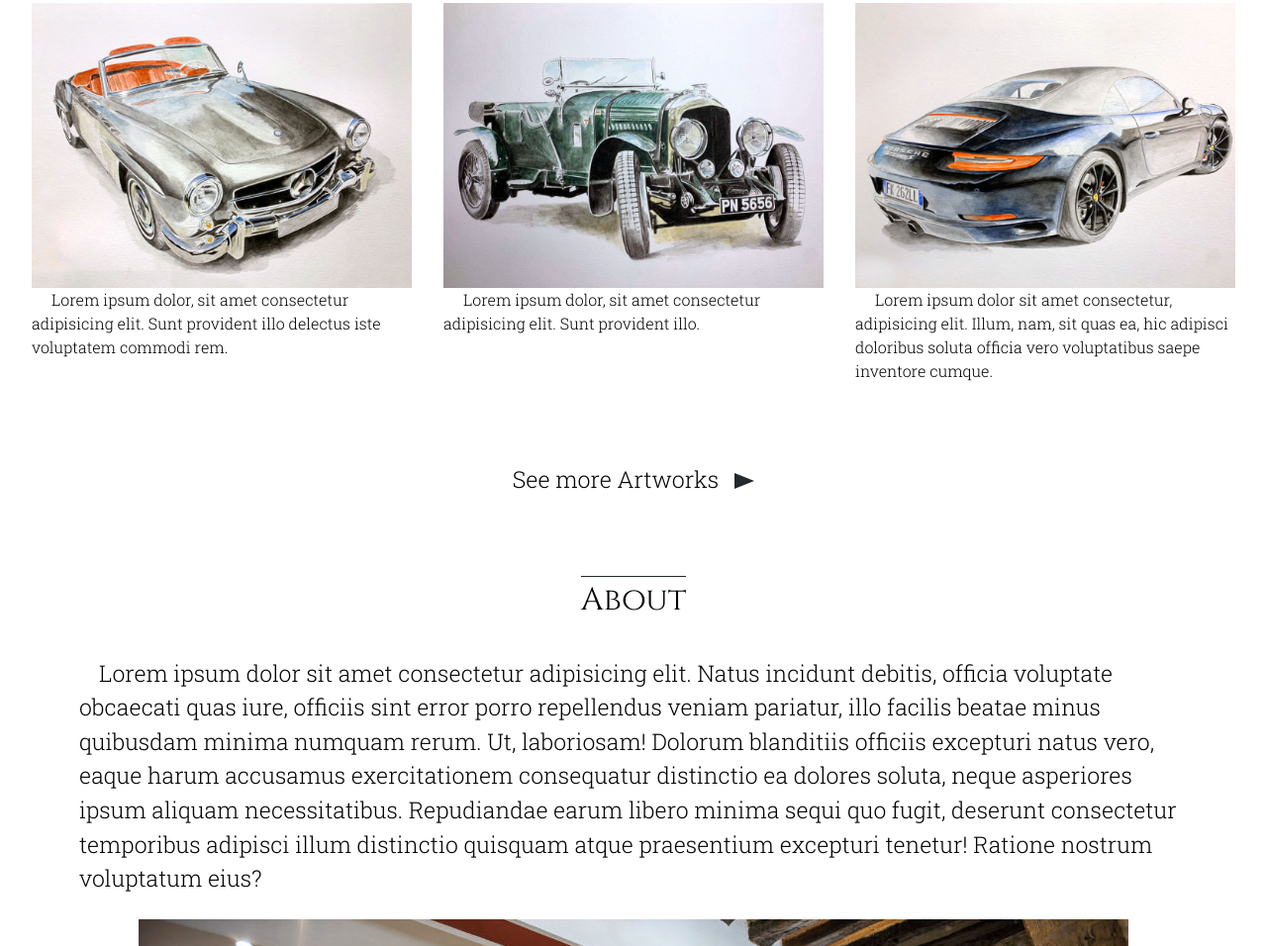
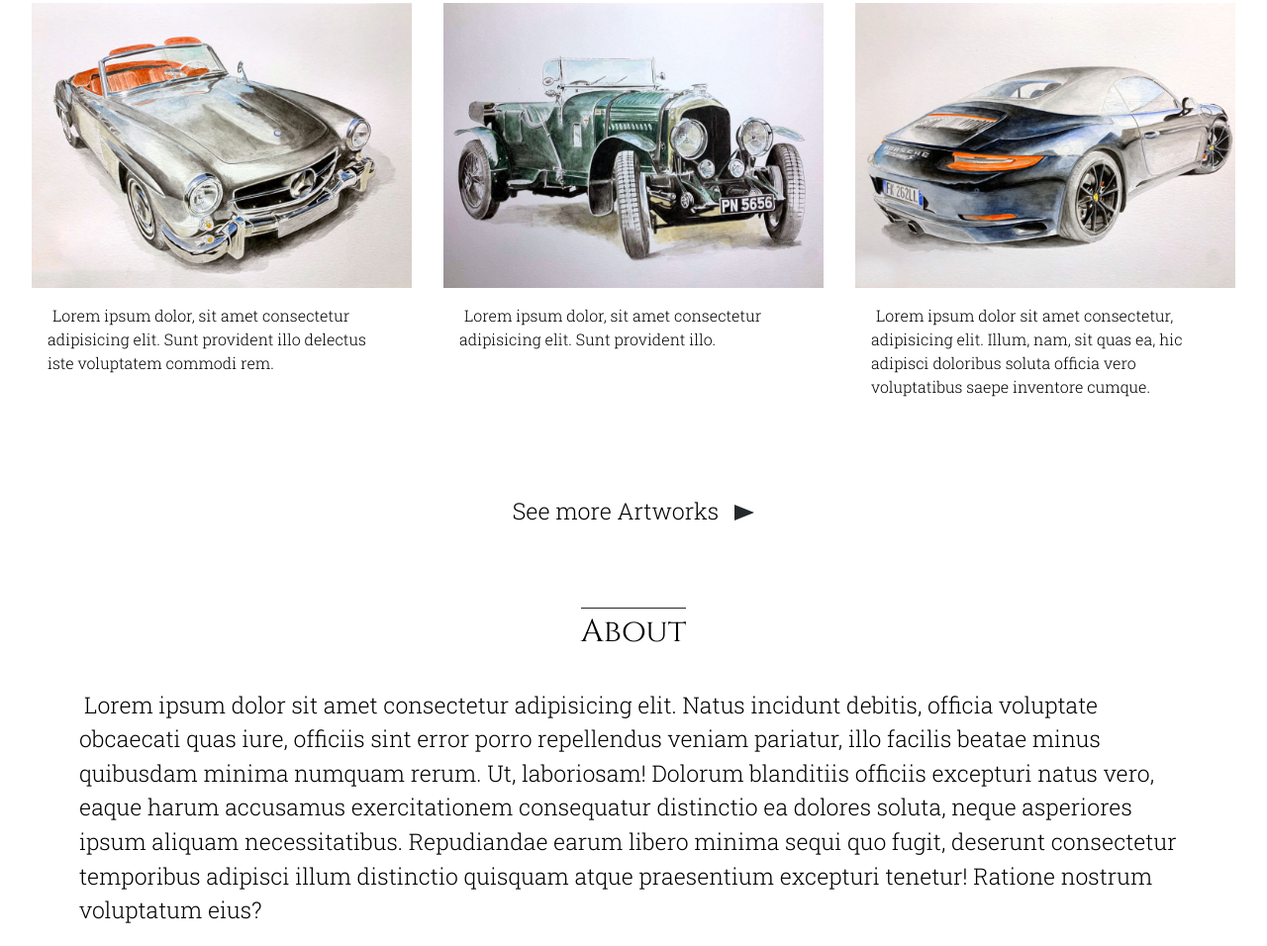
Before and after one commit to criscass/massimo-troso-website, a plain HTML site: page index.html in a window 1280 px wide. Shown: the part 1150-2106 px from the top of the page at 99% size. Drawn offline with Linux system fonts and the light colour scheme.

Commit message:
Adjusted some padding and stuff

```diff
--- a/style.css
+++ b/style.css
@@ -89,7 +89,7 @@ ul {
 }
 
 p {
-  text-indent: 20px;
+  text-indent: 5px;
   font-family: "Roboto Slab", serif;
 }
 
@@ -248,6 +248,7 @@ header a {
 
 .artwork-piece p {
   font-family: "Roboto Slab", serif;
+  padding: 1rem;
   font-size: 1rem;
   font-weight: 300;
 }
@@ -286,6 +287,7 @@ header a {
 
 .socials {
   margin-top: 2rem;
+  margin-bottom: 2rem;
   display: flex;
   justify-content: center;
 }
@@ -408,7 +410,7 @@ header a {
   }
 
   .socials {
-    margin-bottom: 2rem;
+    margin-bottom: 5rem;
   }
   .more-artworks h3 {
     font-size: 1.45rem;
```
